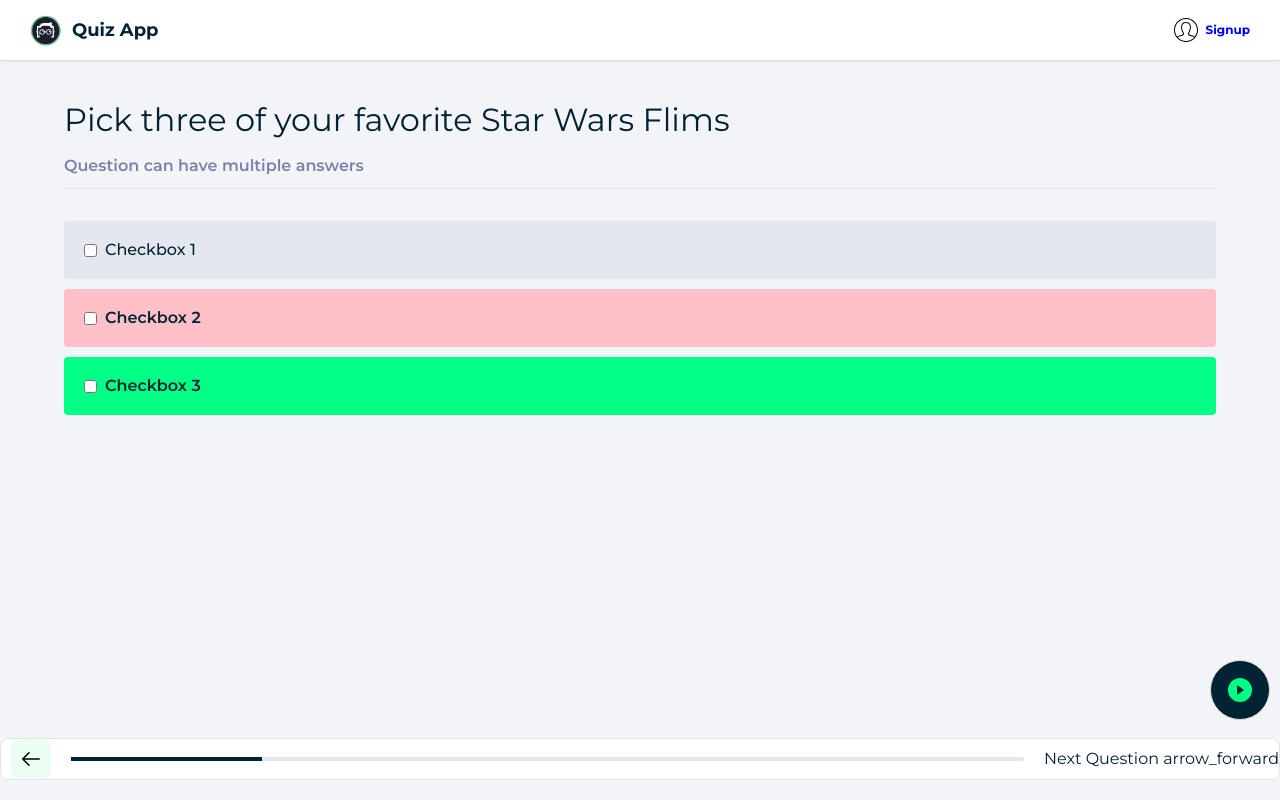
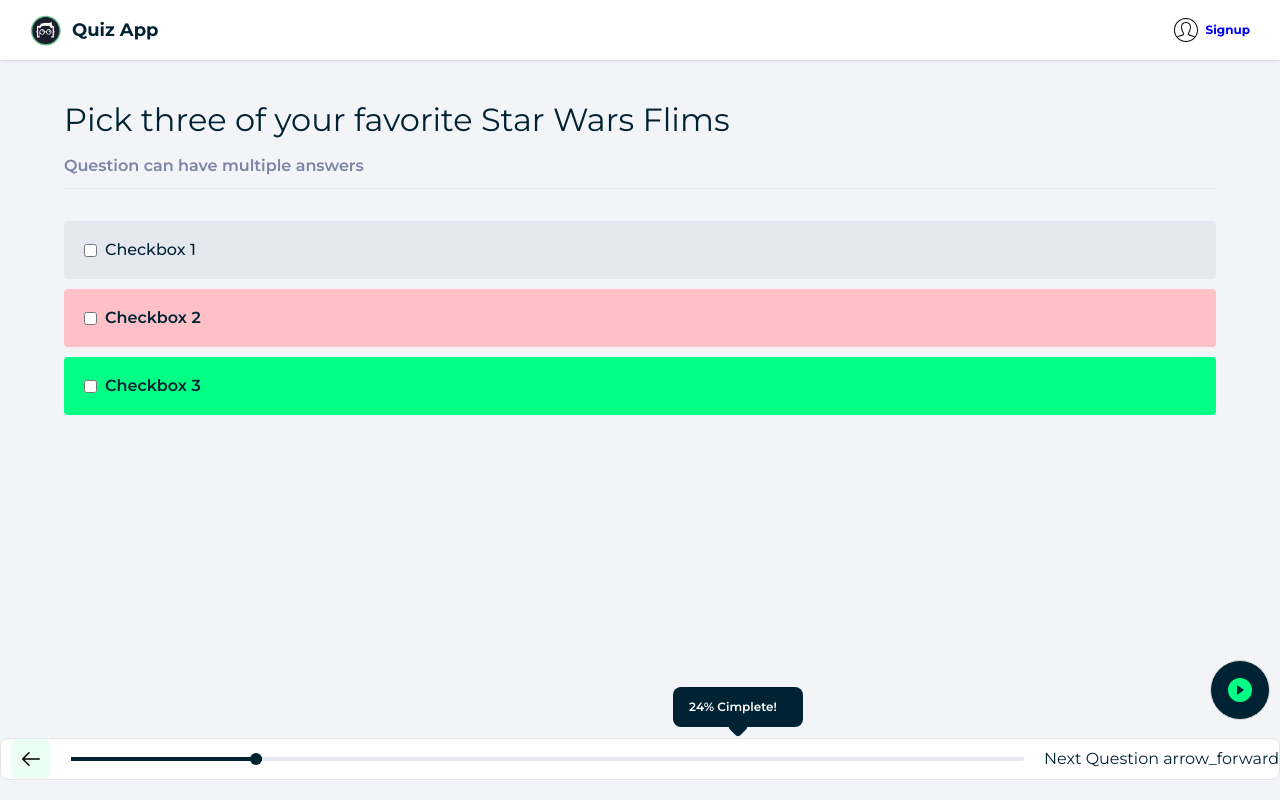
Before and after one commit to rajibmehedihasan/quiz-quiz, a React (Create React App) app: page / in a window 1280 px wide. Built offline with nearby package versions, Linux system fonts and the light colour scheme; what @neojp/tailwindcss-line-clamp-utilities would draw is missing.

Commit message:
add progressbar styles

```diff
--- a/src/components/quiz/progress-bar.tsx
+++ b/src/components/quiz/progress-bar.tsx
@@ -7,12 +7,12 @@
                 <img className="h-6 w-6" src={arrowLeft} alt="arrow left" />
             </div>
             <div className="relative my-0 mx-auto w-full">
-                <div className="top[-70px] absolute left-[calc(70%-65px)] hidden w-[130px] rounded-lg bg-primary-color py-3 px-4 text-xs font-semibold text-white after:absolute after:bottom-0 after:left-1/2 after:h-[15px] after:w-[15px] after:-translate-x-2/4 after:translate-y-full after:rotate-[45deg] after:rounded after:bg-primary-color">
+                <div className="absolute left-[calc(70%-65px)] top-[-70px] w-[130px] rounded-lg bg-primary-color py-3 px-4 text-xs font-semibold text-white after:absolute after:bottom-0 after:left-1/2 after:h-[15px] after:w-[15px] after:-translate-x-1/2 after:translate-y-1/2 after:rotate-45 after:rounded after:bg-primary-color">
                     24% Cimplete!
                 </div>
                 <div className="mx-0 my-auto h-1 w-full rounded-[20px] border-none bg-[#e4e8ee] outline-none">
                     <div
-                        className="relative h-1 bg-primary-color transition-[width_0.3s_ease]"
+                        className="relative h-1 bg-primary-color transition-[width_0.3s_ease] after:absolute after:top-1/2 after:right-0 after:h-3 after:w-3 after:-translate-y-1/2 after:cursor-pointer after:rounded-full after:bg-primary-color"
                         style={{ width: "20%" }}
                     ></div>
                 </div>
```
